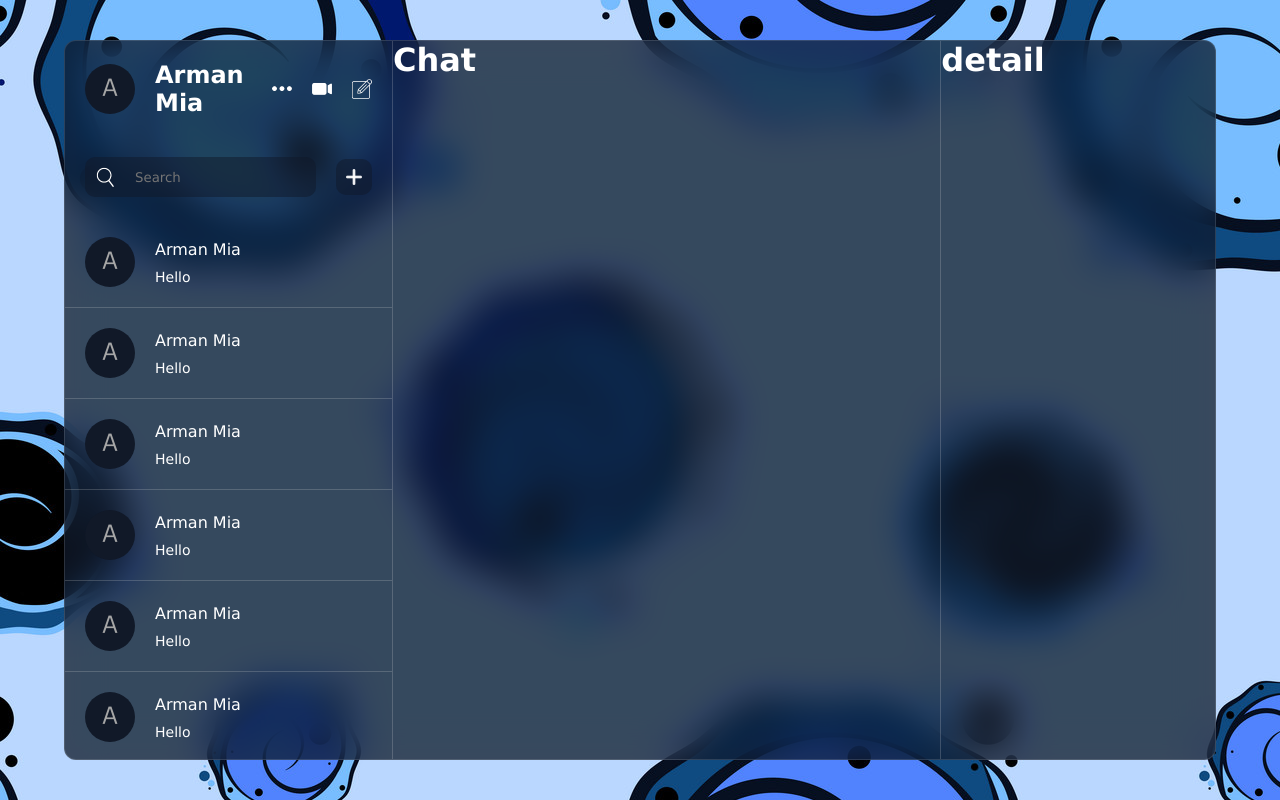
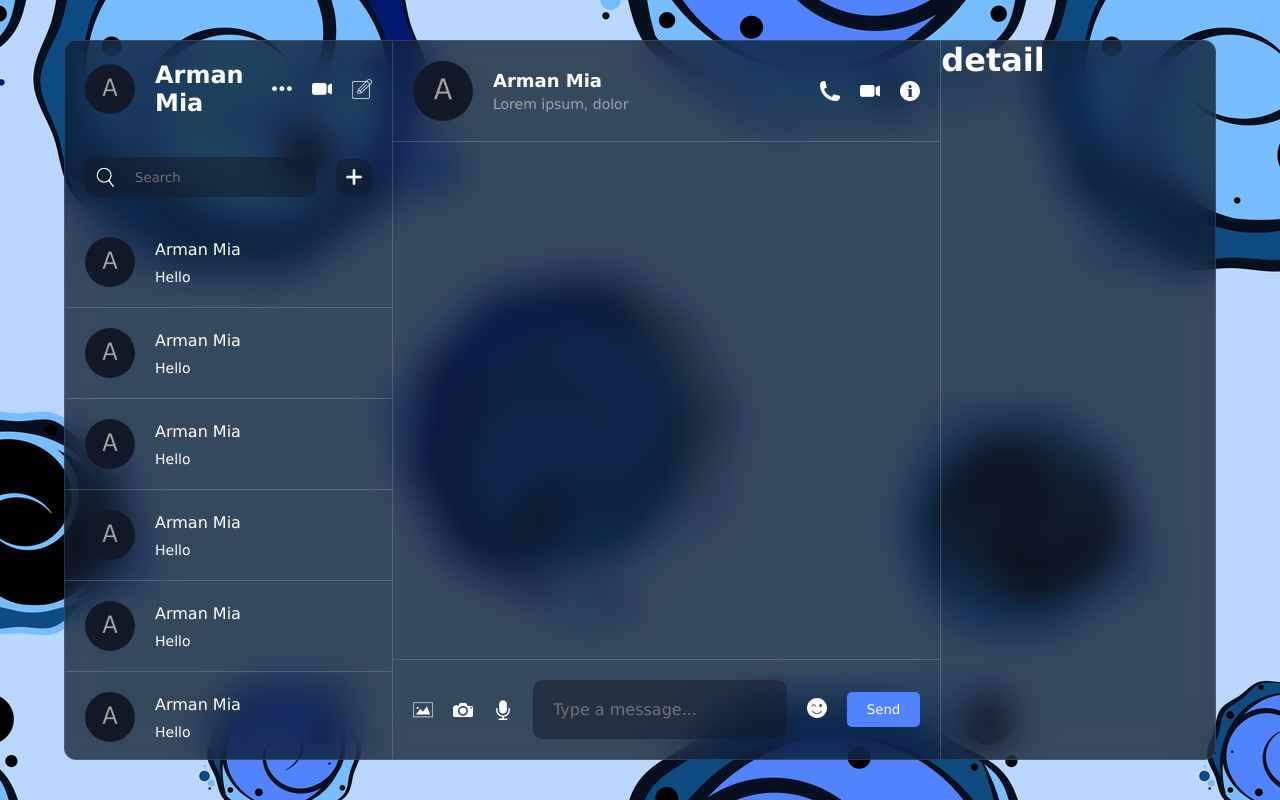
Before and after one commit to arman-miaa/TalkNest, a React (Vite) app: page / in a window 1280 px wide. Built offline with nearby package versions, Linux system fonts and the light colour scheme.

Commit message:
added bottom section on center and emoji option

```diff
--- a/package.json
+++ b/package.json
@@ -10,6 +10,7 @@
     "preview": "vite preview"
   },
   "dependencies": {
+    "emoji-picker-react": "^4.12.0",
     "react": "^18.2.0",
     "react-dom": "^18.2.0"
   },
--- a/src/components/chat/Chat.jsx
+++ b/src/components/chat/Chat.jsx
@@ -1,9 +1,48 @@
+import EmojiPicker from "emoji-picker-react";
 import "./chat.css";
+import { useState } from "react";
+const Chat = () => {
+  const [open, setOpen] = useState(false);
+  const [text, setText] = useState("");
+  const handleEmoji = e => {
+    setText((prev => prev + e.emoji))
+    setOpen(false)
+  }
 
-const Chat = () => {
   return (
     <div className="chat">
-      <h1>Chat</h1>
+      <div className="top">
+        <div className="user">
+          <img src="./avatar.png" alt="" />
+          <div className="texts">
+            <span>Arman Mia</span>
+            <p>Lorem ipsum, dolor </p>
+          </div>
+
+        </div>
+        <div className="icons">
+          <img src="./phone.png" alt="" />
+          <img src="./video.png" alt="" />
+          <img src="./info.png" alt="" />
+        </div>
+      </div>
+      <div className="center"></div>
+      <div className="bottom">
+        <div className="icons">
+          <img src="./img.png" alt="" />
+          <img src="./camera.png" alt="" />
+          <img src="./mic.png" alt="" />
+        </div>
+        <input onChange={e=>setText(e.target.value)} type="text" name="" id="" placeholder="Type a message..." value={text} />
+        <div className="emoji">
+          <img onClick={() => setOpen((prev) => !prev)} src="./emoji.png" alt="" />
+          <div className="picker">
+
+          <EmojiPicker open={open} onEmojiClick={handleEmoji} />
+          </div>
+        </div>
+        <button className="sendButton">Send</button>
+      </div>
     </div>
   );
 };
--- a/src/components/chat/chat.css
+++ b/src/components/chat/chat.css
@@ -1,6 +1,110 @@
-.chat{
-    flex: 2;
-        border-left: 1px solid #dddddd35;
-        border-right: 1px solid #dddddd35;
+.chat {
+  flex: 2;
+  border-left: 1px solid #dddddd35;
+  border-right: 1px solid #dddddd35;
+display: flex;
+flex-direction: column;
+  height: 100%;
 
+  .top {
+    padding: 20px;
+    display: flex;
+    align-items: center;
+    justify-content: space-between;
+    border-bottom: 1px solid #dddddd35;
+
+    .user {
+      display: flex;
+      align-items: center;
+      gap: 20px;
+
+      img {
+        width: 60px;
+        height: 60px;
+        border-radius: 50%;
+        object-fit: cover;
+      }
+
+      .texts {
+        display: flex;
+        flex-direction: column;
+        gap: 5px;
+
+        span {
+          font-size: 18px;
+          font-weight: bold;
+        }
+        p {
+          font-size: 14px;
+          font-weight: 300;
+          color: #a5a5a5;
+        }
+      }
+    }
+
+    .icons {
+      display: flex;
+      gap: 20px;
+      img {
+        width: 20px;
+        height: 20px;
+      }
+    }
+  }
+
+  .center {
+    padding: 20px;
+    flex: 1;
+  }
+
+  .bottom {
+    padding: 20px;
+    display: flex;
+    align-items: center;
+    justify-content: space-between;
+    border-top: 1px solid #dddddd35;
+    gap: 20px;
+    margin-top: auto;
+
+    .icons{
+        display: flex;
+        gap: 20px;
+
+    }
+
+    img{
+        width: 20px;
+        height: 20px;
+        cursor: pointer;
+    }
+    input{
+        flex: 1;
+        background-color: rgba(17, 25, 40, 0.5);
+        border: none;
+        outline: none;
+        color: white;
+        padding: 20px;
+        border-radius: 10px;
+        font-size: 16px;
+    }
+
+    .emoji{
+        position: relative;
+
+        .picker{
+            position: absolute;
+            bottom: 50px;
+            left: 0;
+        }
+    }
+
+    .sendButton{
+        background-color: #5183fe;
+        color: white;
+        padding: 10px 20px;
+        border: none;
+        border-radius: 5px;
+        cursor: pointer;
+    }
+  }
 }
```
Also changed, not shown: 1 other file (tests, documents, lock files or other folders).
